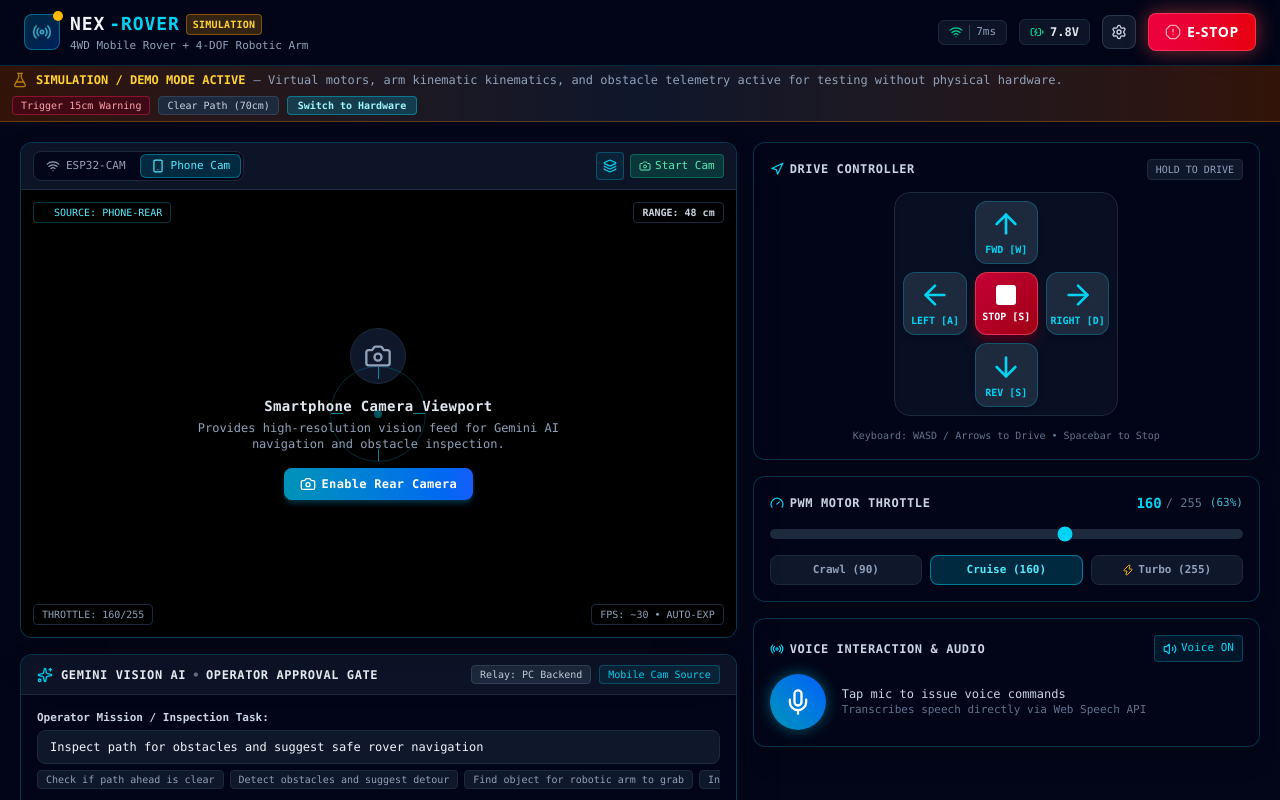
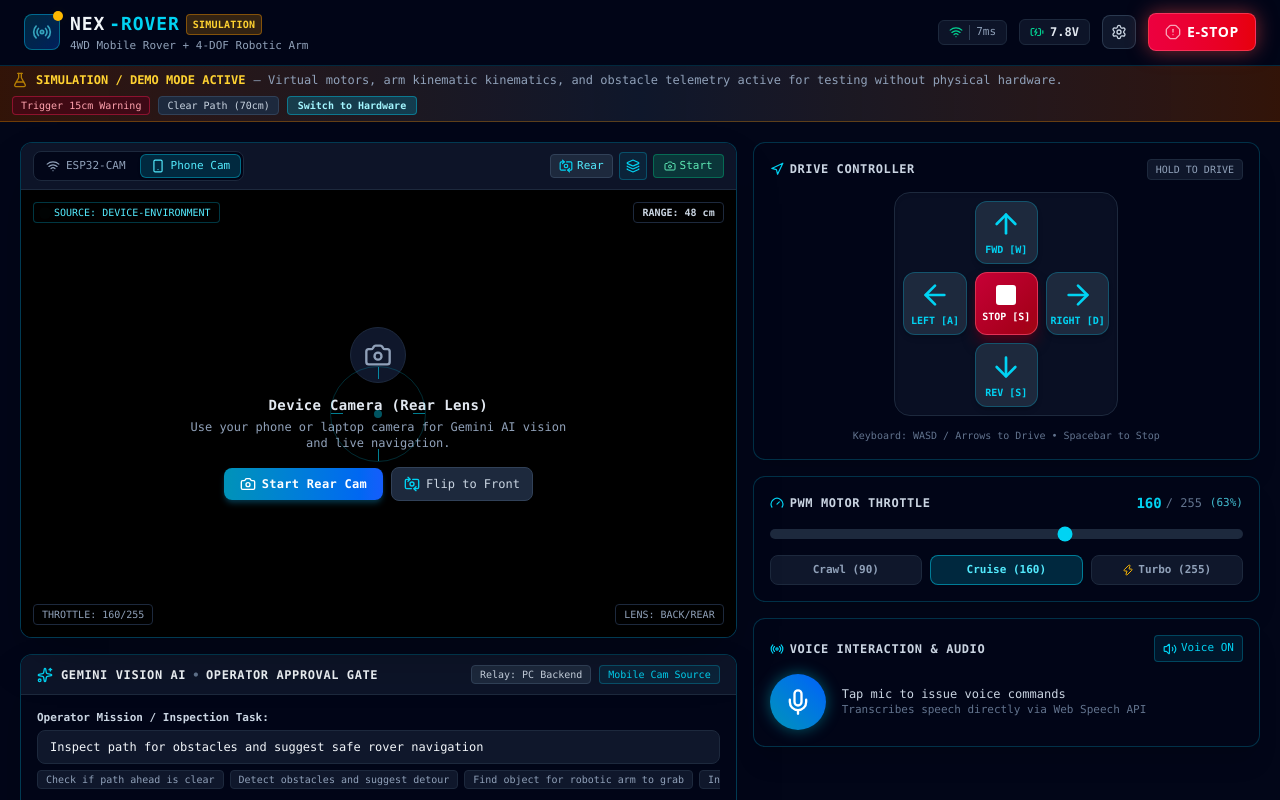
Before and after one commit to Rithish-Codecraft/nex_rover, a Next.js app: page / in a window 1280 px wide. Both pictures are taken after a click on the button "Phone Cam". Shown: the top 800 px of the page. Built offline with nearby package versions, Linux system fonts and the light colour scheme.

Commit message:
feat: add camera switching between rear and front lens on device

```diff
--- a/src/components/CameraPanel.tsx
+++ b/src/components/CameraPanel.tsx
@@ -13,6 +13,7 @@ import {
   ShieldAlert,
   Sparkles,
   Check,
+  SwitchCamera,
 } from 'lucide-react';
 import { RobotSettings, CapturedFrame } from '@/types/robot';
 
@@ -34,6 +35,7 @@ export const CameraPanel: React.FC<CameraPanelProps> = ({
   const [activeSource, setActiveSource] = useState<'esp32' | 'phone'>('esp32');
   const [phoneStreamActive, setPhoneStreamActive] = useState<boolean>(false);
   const [phoneStreamError, setPhoneStreamError] = useState<string | null>(null);
+  const [facingMode, setFacingMode] = useState<'environment' | 'user'>('environment');
   const [espStreamKey, setEspStreamKey] = useState<number>(0);
   const [espImgError, setEspImgError] = useState<boolean>(false);
   const [hudVisible, setHudVisible] = useState<boolean>(true);
@@ -57,8 +59,8 @@ export const CameraPanel: React.FC<CameraPanelProps> = ({
     setPhoneStreamActive(false);
   };
 
-  // Start smartphone rear camera preview using getUserMedia
-  const startPhoneCamera = async () => {
+  // Start smartphone camera preview using getUserMedia with specified facingMode
+  const startPhoneCamera = async (targetFacing: 'environment' | 'user' = facingMode) => {
     setPhoneStreamError(null);
 
     if (typeof navigator === 'undefined' || !navigator.mediaDevices || !navigator.mediaDevices.getUserMedia) {
@@ -69,14 +71,14 @@ export const CameraPanel: React.FC<CameraPanelProps> = ({
     }
 
     try {
-      // Request rear camera by default with optimal mobile constraints
+      // First try with ideal facing mode
       const constraints: MediaStreamConstraints = {
         video: {
-          facingMode: { ideal: 'environment' },
+          facingMode: { ideal: targetFacing },
           width: { ideal: 1280 },
           height: { ideal: 720 },
         },
-        audio: false, // Mic is requested separately when user engages voice
+        audio: false,
       };
 
       const stream = await navigator.mediaDevices.getUserMedia(constraints);
@@ -93,19 +95,33 @@ export const CameraPanel: React.FC<CameraPanelProps> = ({
         if (err.name === 'NotAllowedError' || err.name === 'PermissionDeniedError') {
           setPhoneStreamError('Camera permission was denied. Allow camera access in browser site settings.');
         } else if (err.name === 'NotFoundError' || err.name === 'DevicesNotFoundError') {
-          setPhoneStreamError('No physical camera device detected on this device.');
+          setPhoneStreamError(`No physical ${targetFacing === 'environment' ? 'rear' : 'front'} camera detected.`);
         } else if (err.name === 'NotReadableError') {
           setPhoneStreamError('Camera is already in use by another application.');
         } else {
           setPhoneStreamError(`Camera error: ${err.message}`);
         }
       } else {
-        setPhoneStreamError('Failed to initialize phone camera.');
+        setPhoneStreamError('Failed to initialize device camera.');
       }
     }
   };
 
-  // Clean up streams when component unmounts or when switching away
+  // Switch between Rear (environment) and Front (user / selfie) camera
+  const switchCameraFacing = async () => {
+    const nextFacing = facingMode === 'environment' ? 'user' : 'environment';
+    setFacingMode(nextFacing);
+
+    if (phoneStreamActive) {
+      stopPhoneCamera();
+      // Brief delay to allow mobile camera hardware to release before reopening
+      setTimeout(() => {
+        startPhoneCamera(nextFacing);
+      }, 150);
+    }
+  };
+
+  // Clean up streams when component unmounts
   useEffect(() => {
     return () => {
       stopPhoneCamera();
@@ -117,7 +133,7 @@ export const CameraPanel: React.FC<CameraPanelProps> = ({
     setEspStreamKey(Date.now());
   };
 
-  // Capture frame from the active rear camera video element into canvas
+  // Capture frame from active camera into offscreen canvas
   const handleCaptureFrame = () => {
     if (!videoRef.current || !canvasRef.current) return;
     const video = videoRef.current;
@@ -188,8 +204,20 @@ export const CameraPanel: React.FC<CameraPanelProps> = ({
           </button>
         </div>
 
-        {/* Viewport Utilities */}
+        {/* Viewport Utilities & Camera Switcher */}
         <div className="flex items-center gap-1.5">
+          {/* Camera Flip / Switcher Button (Enabled on Phone Cam) */}
+          {activeSource === 'phone' && (
+            <button
+              onClick={switchCameraFacing}
+              title={`Switch camera (Currently: ${facingMode === 'environment' ? 'Rear Lens' : 'Front Lens'})`}
+              className="flex items-center gap-1 px-2 py-1 rounded bg-slate-800 hover:bg-slate-700 text-cyan-300 border border-slate-700 text-[11px] font-mono font-medium transition-all active:scale-95"
+            >
+              <SwitchCamera className="w-3.5 h-3.5 text-cyan-400" />
+              <span className="hidden sm:inline">{facingMode === 'environment' ? 'Rear' : 'Front'}</span>
+            </button>
+          )}
+
           <button
             onClick={() => setHudVisible(!hudVisible)}
             title="Toggle Tactical HUD Overlays"
@@ -212,8 +240,8 @@ export const CameraPanel: React.FC<CameraPanelProps> = ({
             </button>
           ) : (
             <button
-              onClick={phoneStreamActive ? stopPhoneCamera : startPhoneCamera}
-              className={`flex items-center gap-1 px-2 py-1 rounded text-[11px] font-mono font-medium transition-colors ${
+              onClick={() => (phoneStreamActive ? stopPhoneCamera() : startPhoneCamera())}
+              className={`flex items-center gap-1 px-2.5 py-1 rounded text-[11px] font-mono font-medium transition-colors ${
                 phoneStreamActive
                   ? 'bg-rose-500/20 text-rose-300 border border-rose-500/40'
                   : 'bg-emerald-500/20 text-emerald-300 border border-emerald-500/40'
@@ -221,11 +249,11 @@ export const CameraPanel: React.FC<CameraPanelProps> = ({
             >
               {phoneStreamActive ? (
                 <>
-                  <VideoOff className="w-3 h-3" /> Stop Cam
+                  <VideoOff className="w-3 h-3" /> Stop
                 </>
               ) : (
                 <>
-                  <Camera className="w-3 h-3" /> Start Cam
+                  <Camera className="w-3 h-3" /> Start
                 </>
               )}
             </button>
@@ -265,7 +293,7 @@ export const CameraPanel: React.FC<CameraPanelProps> = ({
                 </h4>
                 <p className="text-xs text-slate-400 mt-1 font-mono">
                   {settings.isSimulated
-                    ? 'Switch to "Phone Cam" tab to capture frames with your phone camera for Gemini Vision!'
+                    ? 'Switch to "Phone Cam" tab to capture frames with your device camera for Gemini Vision!'
                     : `Connecting to ${settings.cameraStreamUrl}. Verify ESP32-CAM power, Wi-Fi connection, and IP.`}
                 </p>
                 <div className="flex gap-2 mt-4">
@@ -290,7 +318,7 @@ export const CameraPanel: React.FC<CameraPanelProps> = ({
           </div>
         )}
 
-        {/* Source 2: Phone Camera (Rear Camera by default) */}
+        {/* Source 2: Phone Camera (Switchable between Rear & Front) */}
         {activeSource === 'phone' && (
           <div className="relative w-full h-full flex items-center justify-center bg-black">
             <video
@@ -307,10 +335,10 @@ export const CameraPanel: React.FC<CameraPanelProps> = ({
                   <Camera className="w-7 h-7" />
                 </div>
                 <h4 className="text-sm font-bold text-slate-200 font-mono tracking-wide">
-                  Smartphone Camera Viewport
+                  Device Camera ({facingMode === 'environment' ? 'Rear Lens' : 'Front Lens'})
                 </h4>
                 <p className="text-xs text-slate-400 mt-1 font-mono">
-                  Provides high-resolution vision feed for Gemini AI navigation and obstacle inspection.
+                  Use your phone or laptop camera for Gemini AI vision and live navigation.
                 </p>
 
                 {phoneStreamError && (
@@ -320,12 +348,22 @@ export const CameraPanel: React.FC<CameraPanelProps> = ({
                   </div>
                 )}
 
-                <button
-                  onClick={startPhoneCamera}
-                  className="mt-4 flex items-center gap-1.5 px-4 py-2 rounded-lg bg-gradient-to-r from-cyan-600 to-blue-600 hover:from-cyan-500 hover:to-blue-500 text-white text-xs font-mono font-bold tracking-wide shadow-md shadow-cyan-950 active:scale-95 transition-all"
-                >
-                  <Camera className="w-4 h-4" /> Enable Rear Camera
-                </button>
+                <div className="flex items-center justify-center gap-2 mt-4">
+                  <button
+                    onClick={() => startPhoneCamera()}
+                    className="flex items-center gap-1.5 px-4 py-2 rounded-lg bg-gradient-to-r from-cyan-600 to-blue-600 hover:from-cyan-500 hover:to-blue-500 text-white text-xs font-mono font-bold tracking-wide shadow-md shadow-cyan-950 active:scale-95 transition-all"
+                  >
+                    <Camera className="w-4 h-4" /> Start {facingMode === 'environment' ? 'Rear' : 'Front'} Cam
+                  </button>
+                  <button
+                    onClick={switchCameraFacing}
+                    title="Switch camera lens"
+                    className="flex items-center gap-1.5 px-3 py-2 rounded-lg bg-slate-800 hover:bg-slate-700 text-slate-300 text-xs font-mono border border-slate-700 active:scale-95 transition-all"
+                  >
+                    <SwitchCamera className="w-4 h-4 text-cyan-400" />
+                    <span>Flip to {facingMode === 'environment' ? 'Front' : 'Rear'}</span>
+                  </button>
+                </div>
               </div>
             )}
           </div>
@@ -339,7 +377,7 @@ export const CameraPanel: React.FC<CameraPanelProps> = ({
               <div className="flex items-center gap-1.5 px-2 py-0.5 rounded bg-black/60 backdrop-blur-sm border border-cyan-500/30 text-[10px] font-mono text-cyan-300">
                 <span className="w-1.5 h-1.5 rounded-full bg-cyan-400 animate-ping" />
                 <span>
-                  SOURCE: {activeSource === 'esp32' ? 'ESP32-CAM' : 'PHONE-REAR'}
+                  SOURCE: {activeSource === 'esp32' ? 'ESP32-CAM' : `DEVICE-${facingMode.toUpperCase()}`}
                 </span>
               </div>
 
@@ -374,7 +412,7 @@ export const CameraPanel: React.FC<CameraPanelProps> = ({
                 THROTTLE: {currentSpeed}/255
               </span>
               <span className="px-2 py-0.5 rounded bg-black/60 backdrop-blur-sm border border-slate-800">
-                FPS: ~30 • AUTO-EXP
+                LENS: {facingMode === 'environment' ? 'BACK/REAR' : 'FRONT/USER'}
               </span>
             </div>
           </div>
@@ -383,7 +421,7 @@ export const CameraPanel: React.FC<CameraPanelProps> = ({
 
       {/* Frame Capture Action Bar (Visible when Phone Camera is Active) */}
       {activeSource === 'phone' && phoneStreamActive && (
-        <div className="px-3 py-2 bg-slate-900 border-t border-slate-800 flex items-center justify-between">
+        <div className="px-3 py-2 bg-slate-900 border-t border-slate-800 flex items-center justify-between gap-2">
           <div className="flex items-center gap-2">
             <button
               type="button"
@@ -391,19 +429,30 @@ export const CameraPanel: React.FC<CameraPanelProps> = ({
               className="flex items-center gap-1.5 px-3 py-1.5 rounded-lg bg-gradient-to-r from-cyan-600 to-blue-600 hover:from-cyan-500 hover:to-blue-500 text-white font-mono text-xs font-bold shadow-md shadow-cyan-950 active:scale-95 transition-all"
             >
               <Camera className="w-3.5 h-3.5" />
-              <span>Capture Frame for Gemini AI</span>
+              <span>Capture Frame</span>
+            </button>
+
+            {/* Switch Camera Button in Active Toolbar */}
+            <button
+              type="button"
+              onClick={switchCameraFacing}
+              className="flex items-center gap-1.5 px-2.5 py-1.5 rounded-lg bg-slate-800 hover:bg-slate-700 text-slate-200 border border-slate-700 text-xs font-mono font-medium active:scale-95 transition-all"
+              title="Flip to Front/Rear camera"
+            >
+              <SwitchCamera className="w-3.5 h-3.5 text-cyan-400" />
+              <span>Flip ({facingMode === 'environment' ? 'Rear' : 'Front'})</span>
             </button>
 
             {capturedFrame && (
-              <span className="flex items-center gap-1 text-[11px] font-mono text-emerald-400 bg-emerald-500/10 px-2 py-1 rounded border border-emerald-500/20">
+              <span className="hidden sm:flex items-center gap-1 text-[11px] font-mono text-emerald-400 bg-emerald-500/10 px-2 py-1 rounded border border-emerald-500/20">
                 <Check className="w-3 h-3" />
-                Frame Snapshot Ready
+                Snapshot Ready
               </span>
             )}
           </div>
 
-          <div className="text-[10px] font-mono text-slate-500 hidden sm:block">
-            Rear 720p HD Feed
+          <div className="text-[10px] font-mono text-slate-500 hidden md:block">
+            {facingMode === 'environment' ? 'Rear Camera (720p HD)' : 'Front Camera'}
           </div>
         </div>
       )}
```
